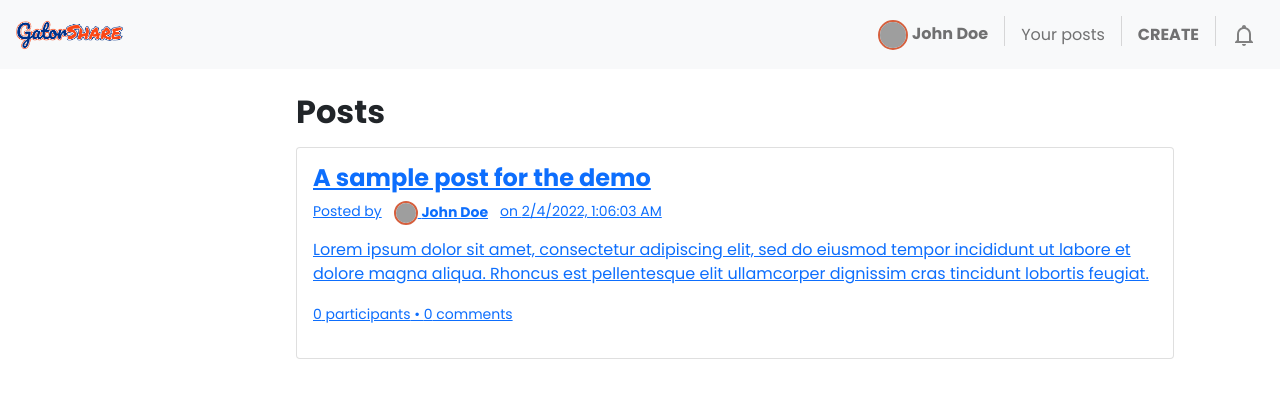
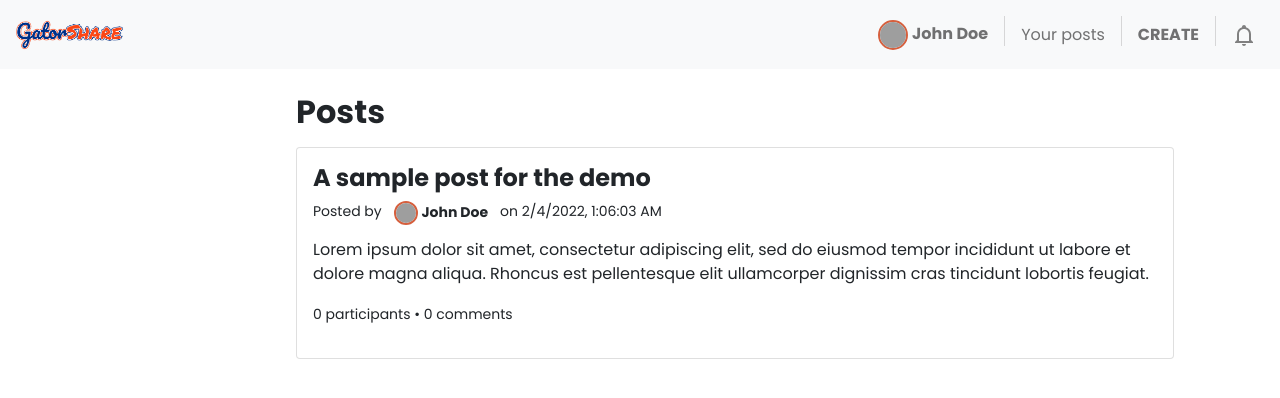
Before and after one commit to tatirajurishabh/gatorshare-backend, a React (Create React App) app in the folder frontend/: page / in a window 1280 px wide. Shown: the top 398 px of the page. Built offline with nearby package versions, Linux system fonts and the light colour scheme; grey boxes are pictures that could not be loaded.

Commit message:
Fixed link underline in post listing

```diff
--- a/frontend/src/App.css
+++ b/frontend/src/App.css
@@ -36,3 +36,8 @@
 .avatar {
   border: 2px solid #D65F3D;
 }
+
+.link-no-style {
+  text-decoration: none !important;
+  color: inherit !important;
+}
--- a/frontend/src/pages/Home.js
+++ b/frontend/src/pages/Home.js
@@ -25,7 +25,7 @@ const Home = () => {
                 posts.length > 0 ?
                     posts.map(post => {
                         return <Col xs={12} className="mb-3">
-                            <a href={"/post/" + post.id}><Post data={post} /></a>
+                            <a href={"/post/" + post.id} className="link-no-style"><Post data={post} /></a>
                         </Col>
                     }) :
                     <p>No posts yet, go ahead and create one!</p>
```
